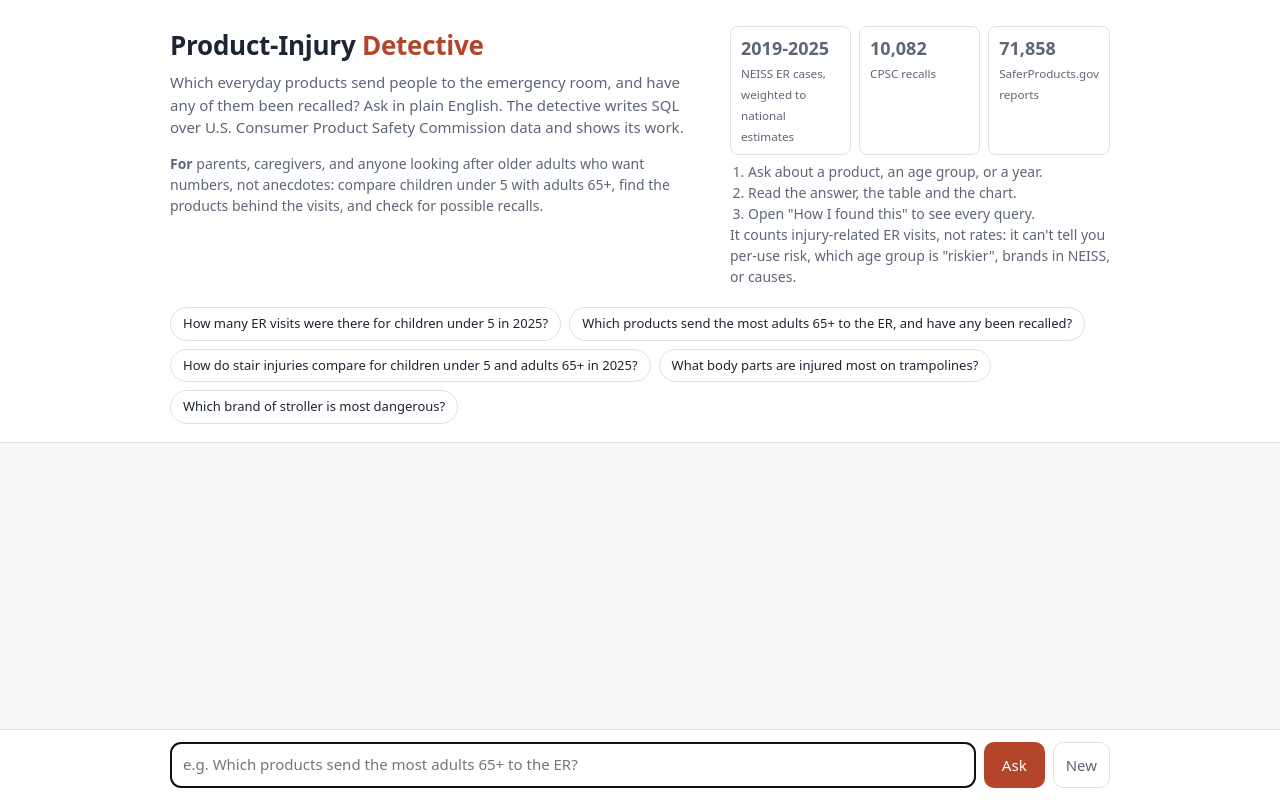
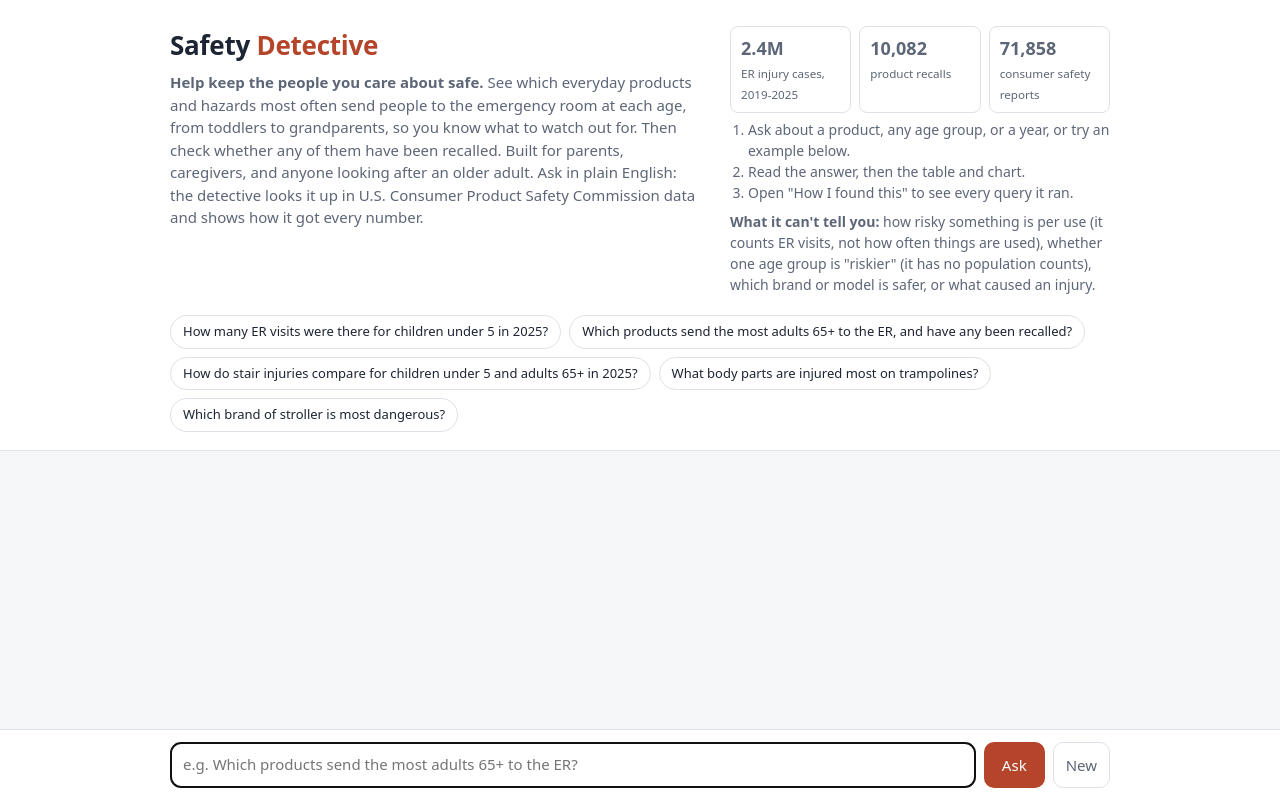
Before and after one commit to LeoBergmiller/product-injury-detective, a plain HTML site: page frontend/index.html in a window 1280 px wide. Drawn offline with Linux system fonts and the light colour scheme.

Commit message:
Rewrite the page intro around safety; rename the page to Safety Detective
- Plain-language intro framed around keeping people safe: what most often sends
  people to the ER at each age, and whether it has been recalled. No claims about
  safer products, which the data can't support.
- Cards show concrete numbers; steps mention any age group; limits now say why.
- Page heading and browser tab: 'Safety Detective'. Repo, README title, docs and
  the agent's name are unchanged.
- README: NEISS hospital count from the data (77-84 per year), not ~100.
Text only; no behaviour changes.

```diff
--- a/frontend/index.html
+++ b/frontend/index.html
@@ -3,7 +3,7 @@
 <head>
 <meta charset="utf-8">
 <meta name="viewport" content="width=device-width, initial-scale=1">
-<title>Product-Injury Detective</title>
+<title>Safety Detective</title>
 <style>
   :root {
     --ink: #1d2433; --muted: #5d6677; --line: #dde1e8; --bg: #f6f7f9; --card: #fff;
@@ -25,6 +25,7 @@
   .fact small { color: var(--muted); }
   .how { font-size: 14px; color: var(--muted); }
   .how ol { margin: 6px 0 0; padding-left: 18px; }
+  .how .note { margin: 8px 0 0; }
   .chips { display: flex; flex-wrap: wrap; gap: 8px; padding: 0 0 18px; }
   .chip { border: 1px solid var(--line); background: var(--card); border-radius: 999px;
           padding: 6px 12px; cursor: pointer; font: inherit; font-size: 13px; color: var(--ink); }
@@ -82,27 +83,30 @@
   <div class="wrap">
     <div class="hero">
       <div>
-        <h1>Product-Injury <span>Detective</span></h1>
-        <p class="lede">Which everyday products send people to the emergency room, and have
-          any of them been recalled? Ask in plain English. The detective writes SQL over
-          U.S. Consumer Product Safety Commission data and shows its work.</p>
-        <p class="how"><b>For</b> parents, caregivers, and anyone looking after older adults
-          who want numbers, not anecdotes: compare children under 5 with adults 65+,
-          find the products behind the visits, and check for possible recalls.</p>
+        <h1>Safety <span>Detective</span></h1>
+        <p class="lede"><b>Help keep the people you care about safe.</b> See which
+          everyday products and hazards most often send people to the emergency room at
+          each age, from toddlers to grandparents, so you know what to watch out for. Then
+          check whether any of them have been recalled. Built for parents, caregivers, and
+          anyone looking after an older adult. Ask in plain English: the detective looks
+          it up in U.S. Consumer Product Safety Commission data and shows how it got every
+          number.</p>
       </div>
       <div class="how">
         <div class="facts">
-          <div class="fact"><b>2019-2025</b><small>NEISS ER cases, weighted to national estimates</small></div>
-          <div class="fact"><b>10,082</b><small>CPSC recalls</small></div>
-          <div class="fact"><b>71,858</b><small>SaferProducts.gov reports</small></div>
+          <div class="fact"><b>2.4M</b><small>ER injury cases, 2019-2025</small></div>
+          <div class="fact"><b>10,082</b><small>product recalls</small></div>
+          <div class="fact"><b>71,858</b><small>consumer safety reports</small></div>
         </div>
         <ol>
-          <li>Ask about a product, an age group, or a year.</li>
-          <li>Read the answer, the table and the chart.</li>
-          <li>Open "How I found this" to see every query.</li>
+          <li>Ask about a product, any age group, or a year, or try an example below.</li>
+          <li>Read the answer, then the table and chart.</li>
+          <li>Open "How I found this" to see every query it ran.</li>
         </ol>
-        It counts injury-related ER visits, not rates: it can't tell you per-use risk,
-        which age group is "riskier", brands in NEISS, or causes.
+        <p class="note"><b>What it can't tell you:</b> how risky something is per use (it
+          counts ER visits, not how often things are used), whether one age group is
+          "riskier" (it has no population counts), which brand or model is safer, or what
+          caused an injury.</p>
       </div>
     </div>
     <div class="chips" id="chips"></div>
```
Also changed, not shown: 1 other file.
